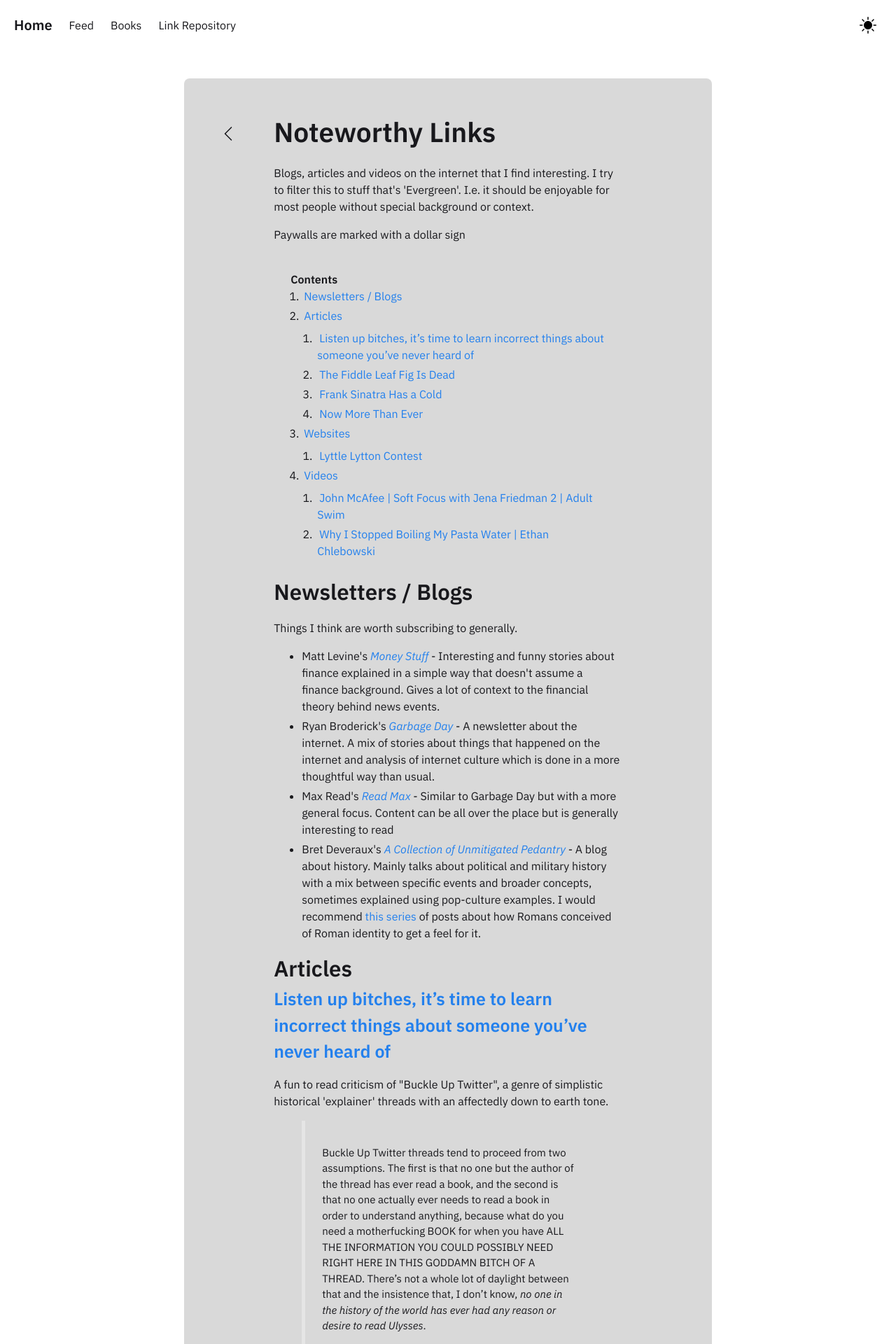
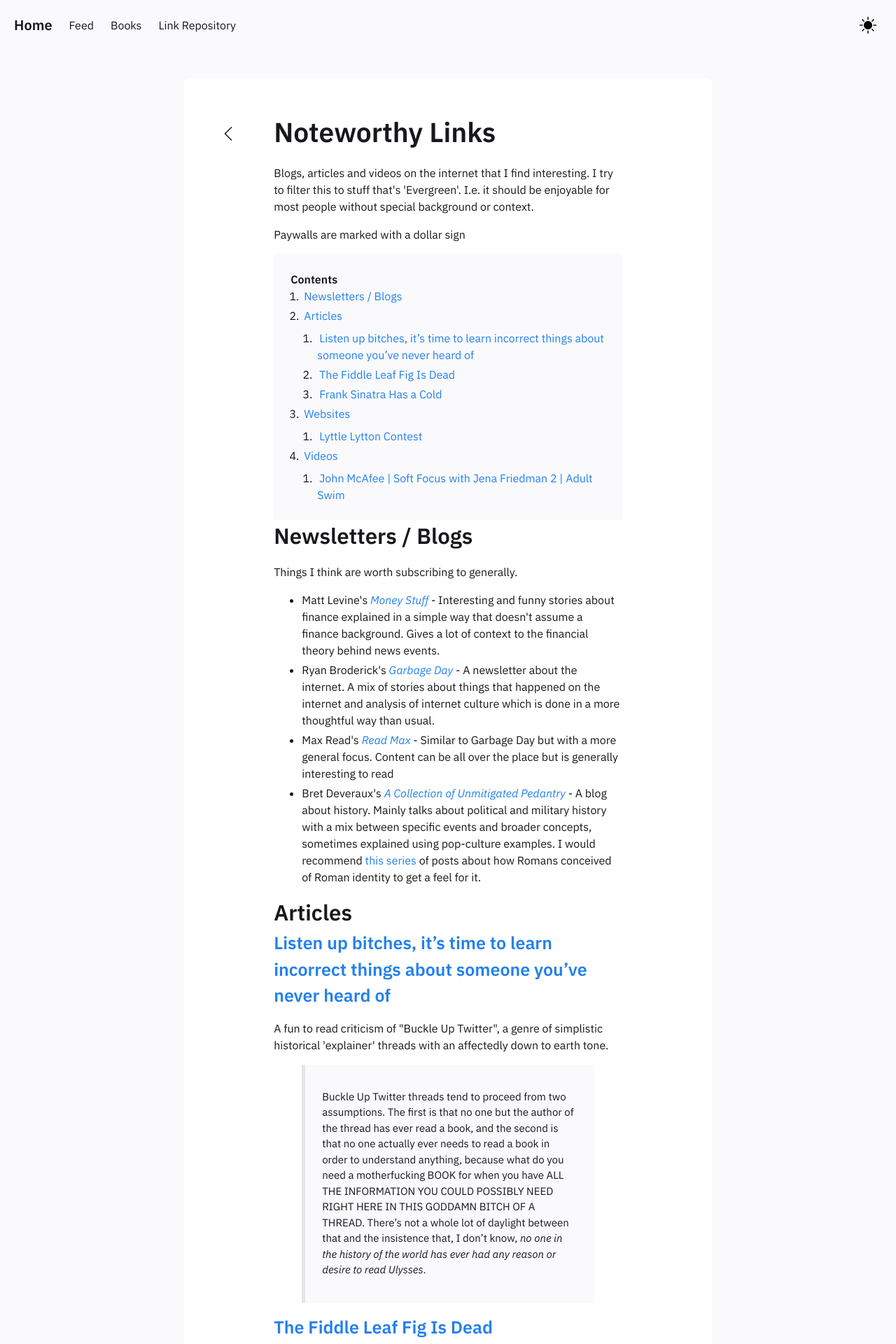
Before and after one commit to jonesethan883/jonesethan883.github.io, a Jekyll site: the page built from _posts/2022-04-25-articles.md, in a window 1280 px wide. Shown: the top 1920 px of the page at 70% size. Built offline with Jekyll 4.4.1, drawn with Linux system fonts in a browser that asks for light colours; some of the changed text lies outside the part shown.

Commit message:
Trying to fix css

```diff
--- a/_posts/2022-04-25-articles.md
+++ b/_posts/2022-04-25-articles.md
@@ -33,11 +33,6 @@ A description of the industry of finding and cultivating new houseplants, and th
 "The defining piece of journalism about Frank Sinatra, and one of the most celebrated magazine stories ever published." One of the classics of the [New Journalism](https://en.wikipedia.org/wiki/New_Journalism) style.
 >Frank Sinatra, holding a glass of bourbon in one hand and a cigarette in the other, stood in a dark corner of the bar between two attractive but fading blondes who sat waiting for him to say something. But he said nothing; he had been silent during much of the evening, except now in this private club in Beverly Hills he seemed even more distant, staring out through the smoke and semidarkness into a large room beyond the bar where dozens of young couples sat huddled around small tables or twisted in the center of the floor to the clamorous clang of folk-rock music blaring from the stereo. The two blondes knew, as did Sinatra's four male friends who stood nearby, that it was a bad idea to force conversation upon him when he was in this mood of sullen silence, a mood that had hardly been uncommon during this first week of November, a month before his fiftieth birthday.
 
-### [Now More Than Ever](https://www.newyorker.com/magazine/2018/07/23/now-more-than-ever)
-Comedy piece for the New Yorker.
-> Believing me incapable of either transhistorical thought or platform mastery, she placed a New York Sports Club tote bag on the counter and pulled out two puppets—homemade, insultingly basic. The first was a recognizably female human, although she had long arms, terribly long, at least three times the length of her body, and no nose. The other was a kind of triangular spindle with a smudgy face painted on both sides, trailing thread from its corners, which I could have sworn I’d seen someplace before. Scout’s demonstration was quite detailed—I don’t want to get into it all here—but the essence of it was: consistency. You’ve got to reach far, far back, she explained, into the past (hence the arms), and you’ve got to make sure that when you reach back thusly you still understand everything back there in _the exact manner_ in which you understand things presently.
-
-
 ## Websites
 ### [Lyttle Lytton Contest](http://adamcadre.ac/lyttle.html)
 A contest to write the funniest first sentence of a bad novel. Running anually for the past 20 years.
@@ -55,8 +50,3 @@ A contest to write the funniest first sentence of a bad novel. Running anually f
 Jena Friedman's interview with John McAfee. Jena Friedman is hilarious, McAfee is McAfee.
 
 {% include EmbedYT.html id="tfe4Fjf3sds" %}
-
-### Why I Stopped Boiling My Pasta Water | Ethan Chlebowski
-The summary here is that you can make dried pasta by putting it in a pan, just covering it with water, and then cooking instead of bringing a large pot of salted water to boil
-
-{% include EmbedYT.html id="259MXuK62gU" %}
--- a/assets/css/style.css
+++ b/assets/css/style.css
@@ -15,16 +15,15 @@ html, html[data-theme="light"] {
     --border: #E5E5E5;
 }
 
-html[data-theme="dark"] {
-    --bg-main: #18181C;
-    --bg-sub: #262626;
-    --color-bis: #E6E6E6;
-    --text-main: #FAFAFC;
-    --text-sub: #FFFFFF;
-    --link: #6D9EFF;
-    --border: #353535;
-}
-
+html, html[data-theme="light"] {
+    --bg-main: #FFFFFF;
+    --bg-sub: #FAFAFC;
+    --color-bis: #363636;
+    --text-main: #18181C;
+    --text-sub: #5D5D67;
+    --link: #2380ED;
+    --border: #E5E5E5;
+}
 
 @media (prefers-color-scheme: dark) {
     html, html[data-theme="dark"] {
```
Also changed, not shown: .obsidian/appearance.json, 2 other files.
